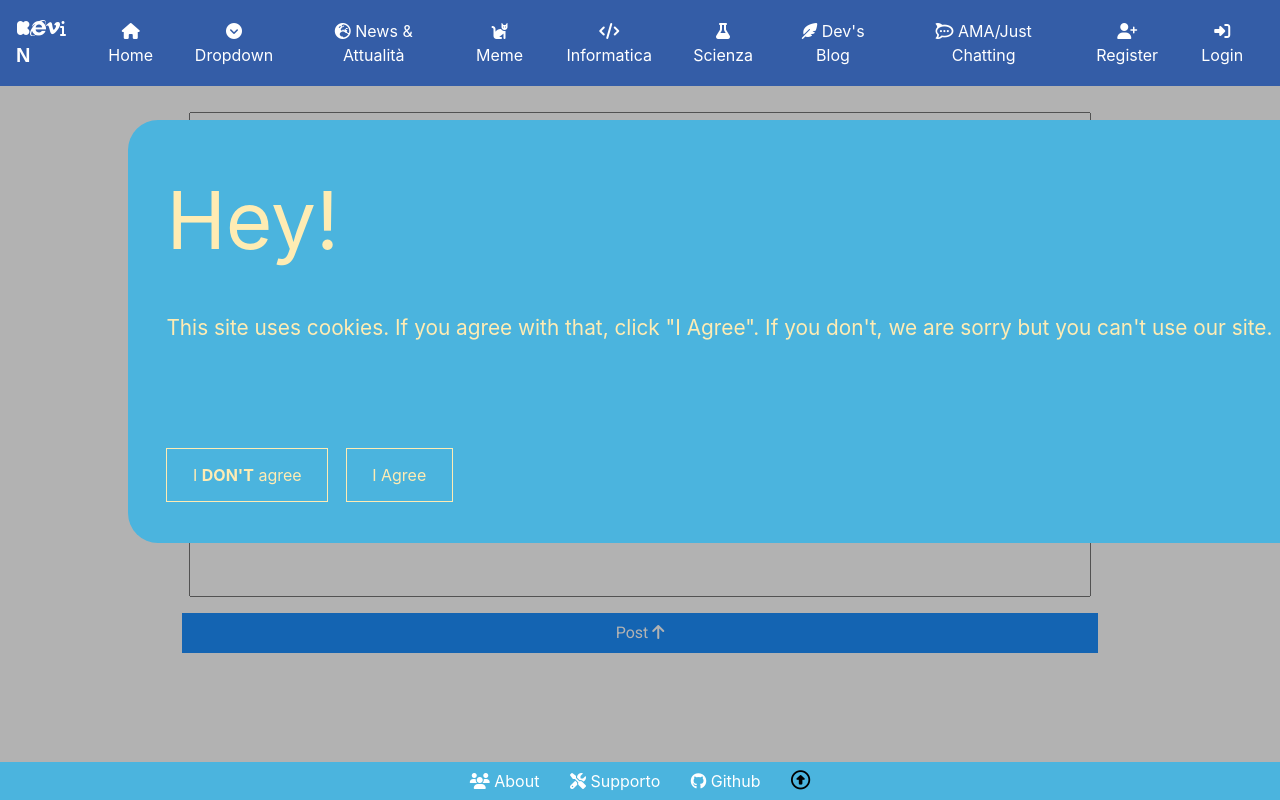
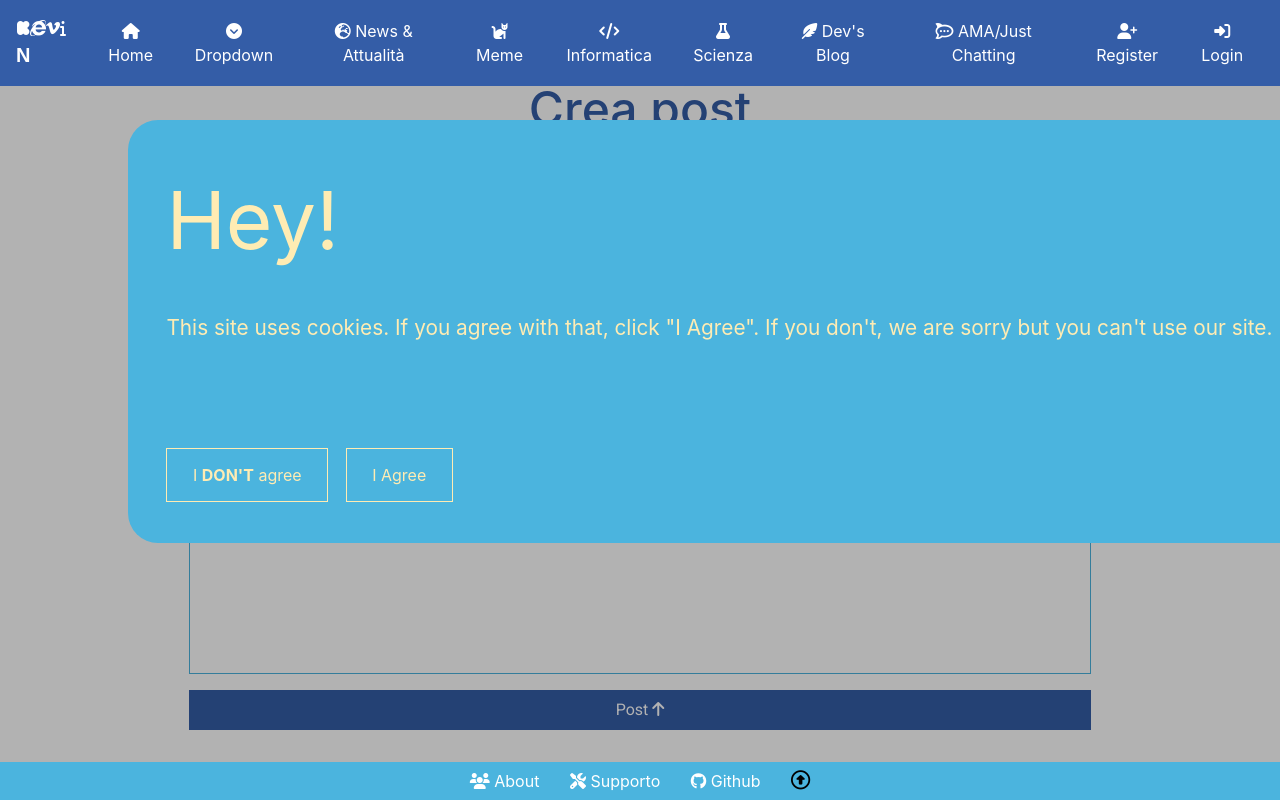
Before and after one commit to Trinitrotoluenisti/kevin, a Flask app: page /create_post in a window 1280 px wide. Run offline with Flask 2, Linux system fonts and the light colour scheme; some libraries are stand-ins or nearby versions; some web fonts are replaced.

Commit message:
[Website] Minor Changes
Now all the pages have the same colors;
Better "create post" page;
Bug fixing

```diff
--- a/website/application/static/style/create_post.css
+++ b/website/application/static/style/create_post.css
@@ -1,3 +1,5 @@
+body { align-items: center; margin-bottom: 15vh; }
+
 form {
 	margin-top: 3vh;
 	display: flex;
@@ -5,15 +7,25 @@ form {
 	align-items: center;
 }
 
+#title {
+	margin-bottom: 5vh;
+	font-size: 3em;
+	color: #345DA7;
+	text-align: center !important;
+}
+
 #post-title {
 	resize: none;
 	font-size: 1.5em;
 	width: 70.5vw;
 	min-height: 5vh;
+	height: 10vh;
 	padding: 1vh 1vh 0 1vh;
 	margin: 1vh 0 1vh 0;
 	line-height: 1.4;
 	font-family: 'Roboto', sans-serif;
+	border: 1px solid #4BB4DE;
+	color: #345DA7;
 }
 
 #post-body {
@@ -25,13 +37,16 @@ form {
 	font-size: 1.25em;
 	line-height: 1.4;
 	font-family: 'Roboto', sans-serif;
+	border: 1px solid #4BB4DE;
+	color: #345DA7;
 }
 
 #send {
-	width: 71.5vw;
+	width: 70.5vw;
 	height: 5vh;
+	min-height: 30px;
 	margin: 1vh 0 1vh 0;
-	background-color: dodgerblue;
+	background-color: #345DA7;
 	border: none;
 	color: white;
 	font-size: 1em;
@@ -44,3 +59,63 @@ form {
 	background-color: white;
 	cursor: pointer;
 }
+
+/*#title {
+	margin-bottom: 5vh;
+	font-size: 3em;
+	color: #345DA7;
+	align-self: center;
+}
+
+body { align-items: center; }
+
+main {
+	width: max-content;
+	margin-top: 10vh;
+	margin-bottom: 15vh;
+	display: flex;
+	flex-direction: column;
+	align-items: flex-start;
+}
+
+form {
+	display: flex;
+	flex-direction: column;
+	align-self: center;
+}
+
+textarea {
+	width: 70vw;
+	min-width: 80%;
+	margin: 1vh 0 1vh 0;
+	border: 1px solid #4BB4DE;
+	color: #345DA7;
+	padding: 0.5vh;
+	margin: 1vh 0 1vh 0;
+}
+
+#post-title {
+	height: 8vh;
+	min-height: 6vh;
+}
+
+#post-body {
+	height: 20vh;
+	min-height: 20vh;
+}
+
+button {
+	height: 5vh;
+	min-height: 30px;
+	margin: 1vh 0 1vh 0;
+	background-color: #345DA7;
+	border: none;
+	color: white;
+	font-size: 1em;
+}
+
+button:hover {
+	border: 1px solid #3B8AC4;
+	color: #3B8AC4;
+	background-color: white;
+}*/
--- a/website/application/static/style/user.css
+++ b/website/application/static/style/user.css
@@ -12,6 +12,7 @@
 	margin-top: 3vh;
 	font-size: 1.8em;
 	font-weight: bold;
+	color: #345DA7;
 }
 
 .flex2 {
@@ -50,4 +51,5 @@
 #user_email {
 	margin-top: 2.5vh;
 	font-size: 1.5em;
+	color: #4BB4DE;
 }
--- a/website/application/templates/create_post.html
+++ b/website/application/templates/create_post.html
@@ -7,9 +7,16 @@
 {% endblock %}
 
 {% block content %}
+	<h1 id="title">Crea post</h1>
 	<form method="GET" action="/create_post">
 		<textarea name="post_title" placeholder="Post Title (optional)" maxlength="100" col="127" id="post-title"></textarea>
 		<textarea name="post_body" placeholder="Post text" required maxlength="3000" id="post-body"></textarea>
 		<button id="send">Post <i class="fas fa-arrow-up"></i></button>
 	</form>
+	<!-- <h1 id="title">Crea post</h1>
+	<form method="GET" action="/create_post">
+		<textarea name="post_title" placeholder="Titolo del post (opzionale)" id="post-title"></textarea>
+		<textarea name="post_body" placeholder="Testo del post" id="post-body" required></textarea>
+		<button id="send">Post <i class="fas fa-arrow-up"></i>
+	</form> -->
 {% endblock %}
```
